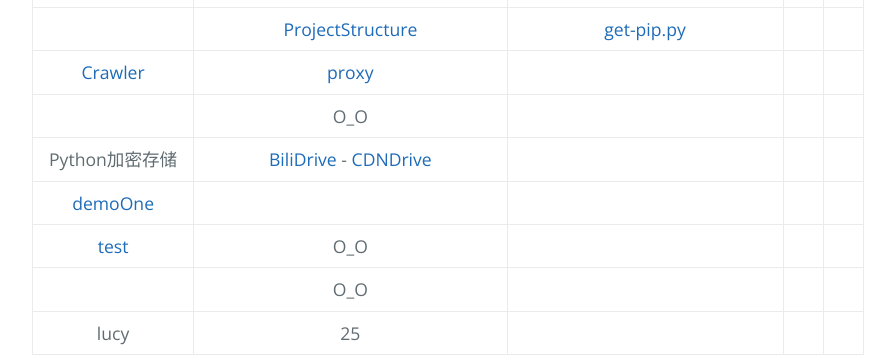
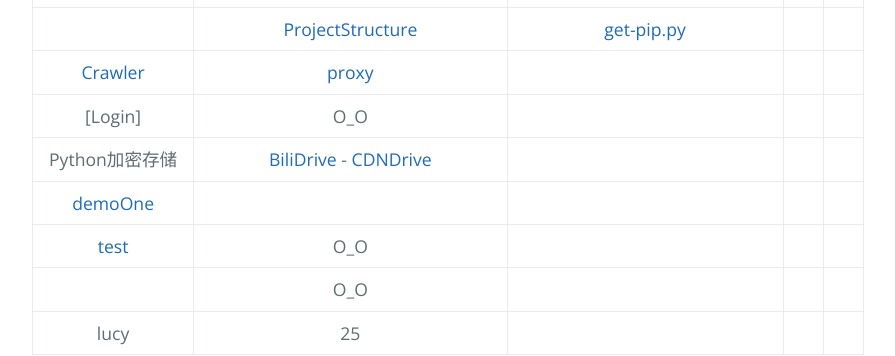
Before and after one commit to AmbroseRen/test, a Jekyll site: the page built from Data/Python/index.md, in a window 1280 px wide. Shown: the part 207-563 px from the top of the page, without its empty margins (192-1087 px from the left). Built offline with Jekyll 4.4.1, drawn with Linux system fonts in a browser that asks for light colours; our own code applies the rules of GitHub Pages for plain Markdown files; the repository's description, which GitHub fills in, is left out.

Commit message:
Update index.md

```diff
--- a/Data/Python/index.md
+++ b/Data/Python/index.md
@@ -5,7 +5,7 @@
 | [Guide](Guide.md) - [Guide1](https://github.com/TwoWater/Python/blob/master/Res/Python%E5%8D%9A%E5%AE%A2%E7%BD%91%E7%AB%99%E8%B5%84%E6%BA%90.md) | [LoginDemo1](https://github.com/Kr1s77/awesome-python-login-model) - [LoginDemo2](https://github.com/SpiderClub/smart_login) - [Demo](https://github.com/injetlee/Python) - [LoginAPI](https://github.com/CharlesPikachu/DecryptLogin) | [haipproxy](https://github.com/SpiderClub/haipproxy)/[文档](https://spiderclub.github.io/haipproxy/) - [proxypool](https://github.com/jhao104/proxy_pool/blob/master/README.md) - [IPproxypool](https://github.com/qiyeboy/IPProxyPool) | []() | []() |
 | []() | [ProjectStructure](ProjectStructure.md) | [get-pip.py](https://raw.githubusercontent.com/AmbroseRen/test/master/Data/Python/get-pip.py) | []() | []() |
 | [Crawler](Crawler/index.md) | [proxy](proxy/index.md) | []() | []() | []() |
-| []() | O_O | []() | []() | []() |
+| [Login] | O_O | []() | []() | []() |
 | Python加密存储 | [BiliDrive](https://github.com/Hsury/BiliDrive) - [CDNDrive](https://github.com/apachecn/CDNDrive) | []() | []() | []() |
 | [demoOne](demoOne/index.md) | []() | []() | []() | []() |
 | [test](https://raw.githubusercontent.com/AmbroseRen/test/master/Data/Python/test.py) | O_O | []() | []() |
```
